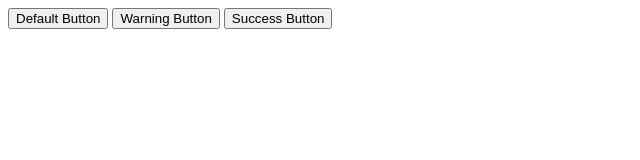
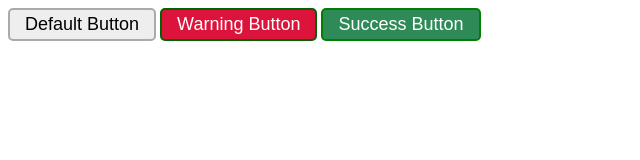
Before and after one commit to wow2nov/css-cascading-and-specificity, a website: page ex-1/index.html in a window 1280 px wide. Shown: the whole page, without its empty margins (0-640 px from the left). Drawn offline with Linux system fonts and the light colour scheme.

Commit message:
fix: add default css code

```diff
--- a/ex-1/style.css
+++ b/ex-1/style.css
@@ -1 +1,31 @@
+
 /* Start coding here  */
+.ex-btn {
+  padding: 4px 15px;
+  border-radius: 5px;
+  font-size: 18px;
+  cursor: pointer;
+  color: black;
+  background-color: #eee;
+  border: 2px solid #aaa;
+}
+
+.ex-btn-warning {
+  padding: 4px 15px;
+  border-radius: 5px;
+  font-size: 18px;
+  cursor: pointer;
+  color: white;
+  background-color: crimson;
+  border: 2px solid darkgreen;
+}
+
+.ex-btn-success {
+  padding: 4px 15px;
+  border-radius: 5px;
+  font-size: 18px;
+  cursor: pointer;
+  color: white;
+  background-color: seagreen;
+  border: 2px solid green;
+}
```
